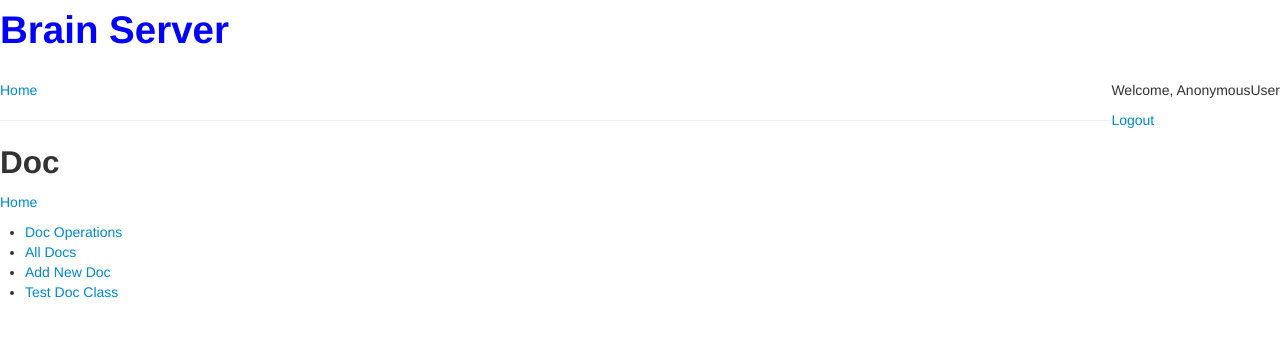
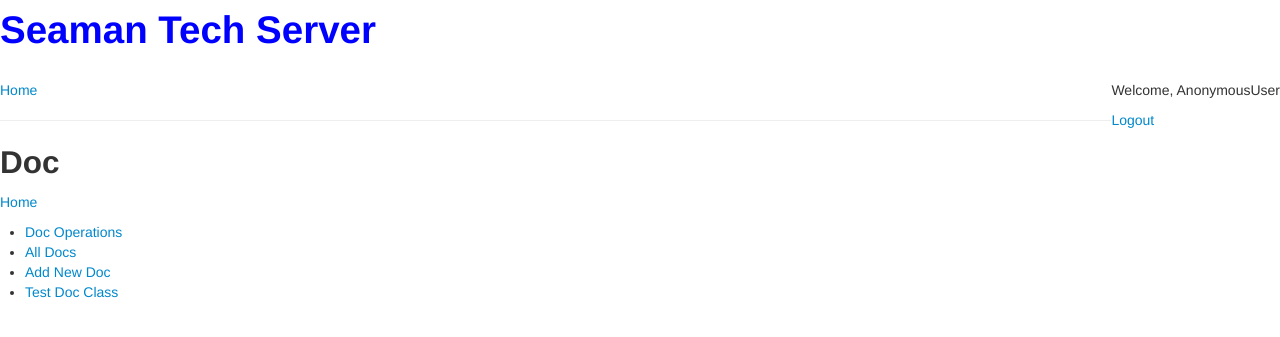
Before and after one commit to Mark-Seaman/Brain, a Django app: page /doc in a window 1280 px wide. Shown: the top 337 px of the page. Run offline with Django 3.2, Linux system fonts and the light colour scheme.

Commit message:
New label

```diff
--- a/app/templates/layout.html
+++ b/app/templates/layout.html
@@ -7,7 +7,7 @@
 
   <body>
     <div class='header'>
-      <a href="/"> <h1 style='color:blue'>Brain Server</h1> <br>Home </a>
+      <a href="/"> <h1 style='color:blue'>Seaman Tech Server</h1> <br>Home </a>
 
       <div style='float:right'>
 
```
